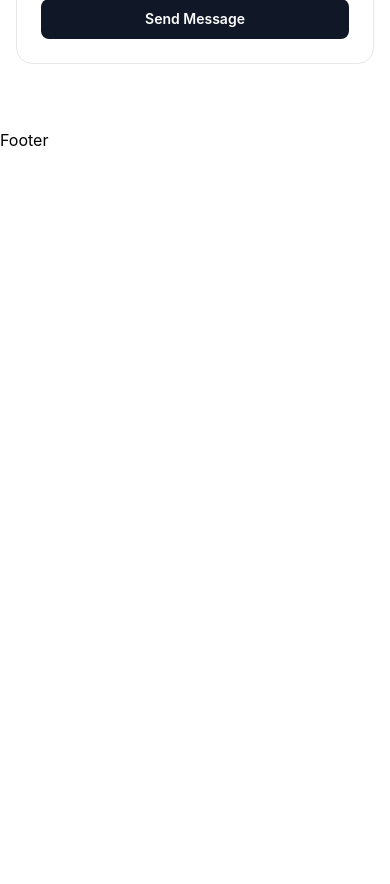
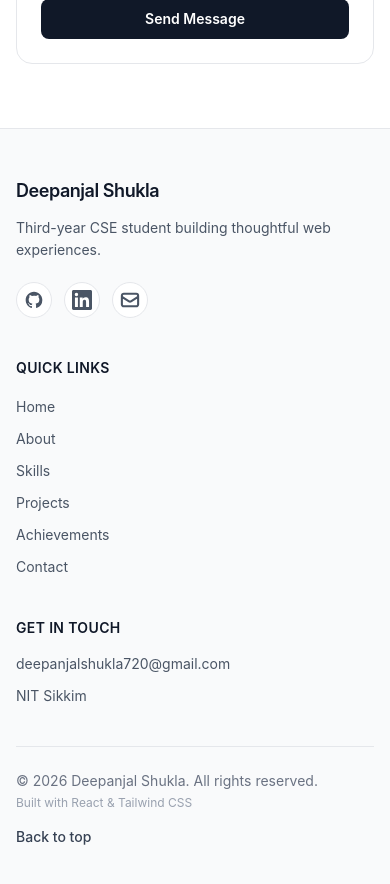
Before and after one commit to Deepanjal-s/Portfolio, a React (Vite) app: page / in a window 390 px wide. Shown: the part 8760-9644 px from the top of the page. Before the commit the page ends 8912 px from the top, so only its background shows below. Built offline with nearby package versions, Linux system fonts and the light colour scheme.

Commit message:
Added Footer section:

```diff
--- a/src/components/Footer/Footer.css
+++ b/src/components/Footer/Footer.css
@@ -0,0 +1,77 @@
+@import "tailwindcss" reference;
+
+.footer {
+  @apply border-t border-gray-200 bg-gray-50;
+}
+
+.footer-container {
+  @apply mx-auto max-w-6xl px-4 py-12 sm:px-6 sm:py-14 lg:px-8 lg:py-16;
+}
+
+.footer-grid {
+  @apply grid gap-10 sm:grid-cols-2 lg:grid-cols-3 lg:gap-12;
+}
+
+.footer-brand-name {
+  @apply text-lg font-semibold tracking-tight text-gray-900;
+}
+
+.footer-brand-tagline {
+  @apply mt-3 max-w-xs text-sm leading-relaxed text-gray-600;
+}
+
+.footer-socials {
+  @apply mt-5 flex items-center gap-3;
+}
+
+.footer-social-link {
+  @apply inline-flex h-9 w-9 items-center justify-center rounded-full border border-gray-200 bg-white text-gray-600 transition-colors hover:border-gray-300 hover:bg-gray-100 hover:text-gray-900;
+}
+
+.footer-social-icon {
+  @apply h-4 w-4;
+}
+
+.footer-heading {
+  @apply text-sm font-semibold tracking-wide text-gray-900 uppercase;
+}
+
+.footer-links {
+  @apply mt-4 space-y-2;
+}
+
+.footer-link {
+  @apply text-sm text-gray-600 transition-colors hover:text-gray-900;
+}
+
+.footer-contact-list {
+  @apply mt-4 space-y-3;
+}
+
+.footer-contact-item {
+  @apply text-sm text-gray-600;
+}
+
+.footer-contact-link {
+  @apply transition-colors hover:text-gray-900;
+}
+
+.footer-bottom {
+  @apply mt-10 flex flex-col items-start justify-between gap-4 border-t border-gray-200 pt-6 sm:flex-row sm:items-center;
+}
+
+.footer-bottom-meta {
+  @apply flex flex-col gap-1;
+}
+
+.footer-copyright {
+  @apply text-sm text-gray-500;
+}
+
+.footer-back-to-top {
+  @apply shrink-0 text-sm font-medium text-gray-700 transition-colors hover:text-gray-900;
+}
+
+.footer-built-with {
+  @apply text-xs text-gray-400;
+}
--- a/src/components/Footer/Footer.jsx
+++ b/src/components/Footer/Footer.jsx
@@ -1,11 +1,83 @@
-
+import { FOOTER_CONTENT } from './footerConfig'
+import SocialIcon from '../Hero/SocialIcon'
+import './Footer.css'
 
 function Footer() {
-    return (
-        <>
-            <p>Footer</p>
-        </>
-    )
+  const { brand, tagline, quickLinks, contact, socials, backToTop, builtWith } =
+    FOOTER_CONTENT
+
+  const currentYear = new Date().getFullYear()
+
+  const navItems = quickLinks.map((link) => (
+    <li key={link.href}>
+      <a href={link.href} className="footer-link">
+        {link.label}
+      </a>
+    </li>
+  ))
+
+  const socialItems = socials.map(({ label, href, icon }) => (
+    <li key={label}>
+      <a
+        href={href}
+        target={href.startsWith('http') ? '_blank' : undefined}
+        rel={href.startsWith('http') ? 'noopener noreferrer' : undefined}
+        aria-label={label}
+        className="footer-social-link"
+      >
+        <SocialIcon icon={icon} />
+      </a>
+    </li>
+  ))
+
+  return (
+    <footer className="footer">
+      <div className="footer-container">
+        <div className="footer-grid">
+          <div>
+            <a href={brand.href} className="footer-brand-name">
+              {brand.name}
+            </a>
+            <p className="footer-brand-tagline">{tagline}</p>
+            <ul className="footer-socials">{socialItems}</ul>
+          </div>
+
+          <nav aria-label="Footer navigation">
+            <h2 className="footer-heading">Quick Links</h2>
+            <ul className="footer-links">{navItems}</ul>
+          </nav>
+
+          <div>
+            <h2 className="footer-heading">Get in Touch</h2>
+            <ul className="footer-contact-list">
+              <li className="footer-contact-item">
+                <a
+                  href={`mailto:${contact.email}`}
+                  className="footer-contact-link"
+                >
+                  {contact.email}
+                </a>
+              </li>
+              <li className="footer-contact-item">{contact.location}</li>
+            </ul>
+          </div>
+        </div>
+
+        <div className="footer-bottom">
+          <div className="footer-bottom-meta">
+            <p className="footer-copyright">
+              &copy; {currentYear} {brand.name}. All rights reserved.
+            </p>
+            <p className="footer-built-with">{builtWith}</p>
+          </div>
+
+          <a href={backToTop.href} className="footer-back-to-top">
+            {backToTop.label}
+          </a>
+        </div>
+      </div>
+    </footer>
+  )
 }
 
-export default Footer;
+export default Footer
--- /dev/null
+++ b/src/components/Footer/footerConfig.js
@@ -0,0 +1,18 @@
+import { BRAND, NAV_LINKS } from '../Navbar/navConfig'
+import { HERO_SOCIALS } from '../Hero/heroConfig'
+
+export const FOOTER_CONTENT = {
+  brand: BRAND,
+  tagline: 'Third-year CSE student building thoughtful web experiences.',
+  quickLinks: NAV_LINKS.filter((link) => link.label !== 'Socials'),
+  contact: {
+    email: 'deepanjalshukla720@gmail.com',
+    location: 'NIT Sikkim',
+  },
+  socials: HERO_SOCIALS,
+  backToTop: {
+    label: 'Back to top',
+    href: '#home',
+  },
+  builtWith: 'Built with React & Tailwind CSS',
+}
--- a/src/components/Navbar/navConfig.js
+++ b/src/components/Navbar/navConfig.js
@@ -5,7 +5,6 @@ export const NAV_LINKS = [
   { label: 'Projects', href: '#projects' },
   { label: 'Achievements', href: '#achievements' },
   { label: 'Contact', href: '#contact' },
-  { label: 'Socials', href: '#socials' },
 ]
 
 export const BRAND = {
```
